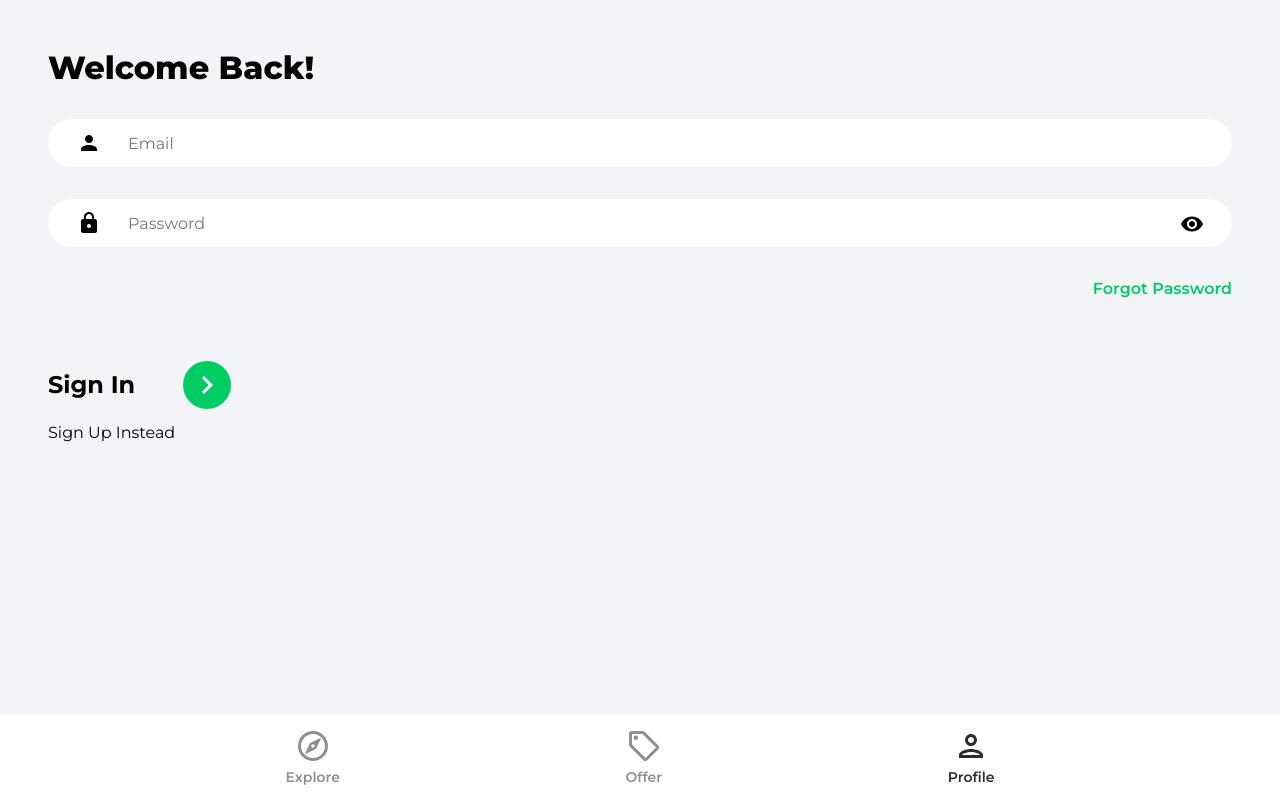
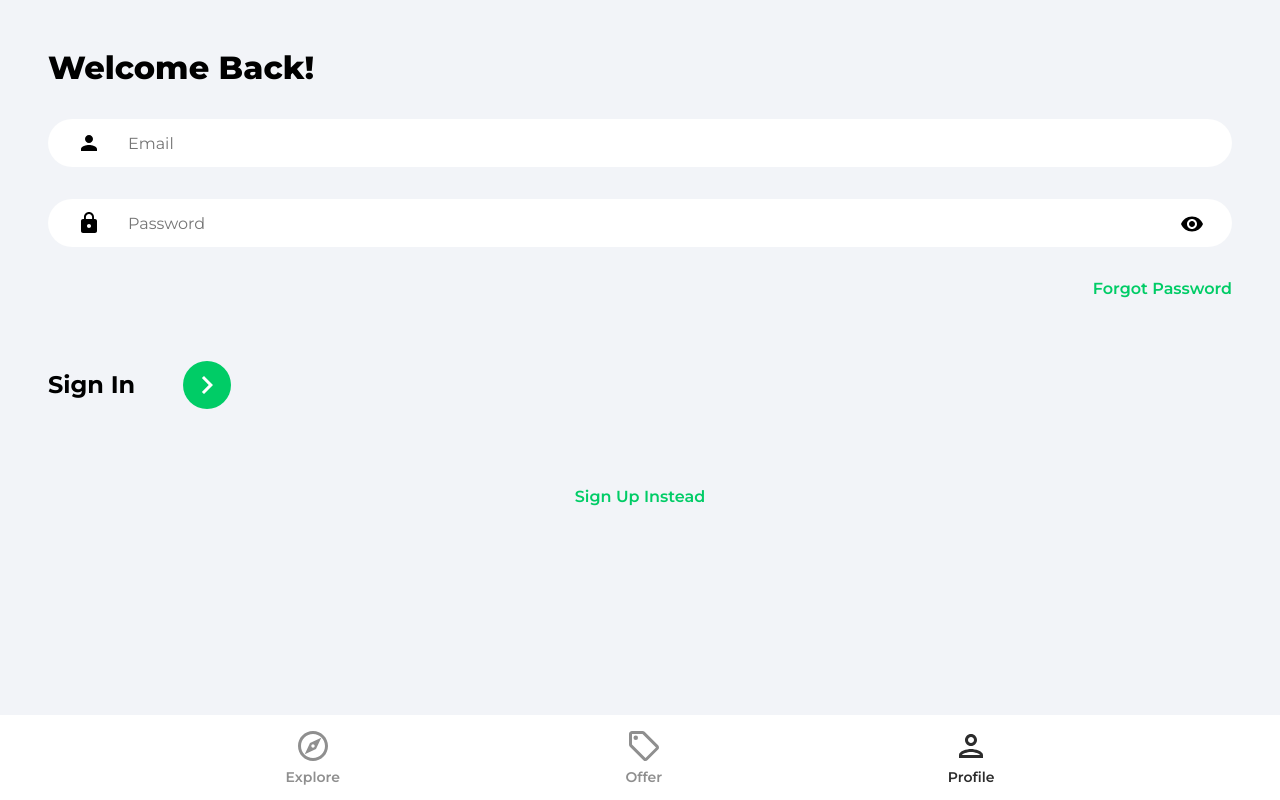
Before and after one commit to adam-brannon09/house-marketplace, a React (Create React App) app: page /profile in a window 1280 px wide. Built offline with nearby package versions, Linux system fonts and the light colour scheme.

Commit message:
signin and signup pages completed

```diff
--- a/src/pages/SignIn.jsx
+++ b/src/pages/SignIn.jsx
@@ -11,6 +11,7 @@ function SignIn() {
         password: ''
     })
     const { email, password } = formData
+
     const navigate = useNavigate()
 
     const onChange = (e) => {
@@ -64,7 +65,7 @@ function SignIn() {
                     </div>
                 </form>
                 {/* Google OAuth */}
-                <Link to='/sign-up'>Sign Up Instead</Link>
+                <Link to='/sign-up' className='registerLink'>Sign Up Instead</Link>
             </div>
         </>
     )
--- a/src/pages/SignUp.jsx
+++ b/src/pages/SignUp.jsx
@@ -2,8 +2,8 @@ import { useState } from 'react'
 import { Link, useNavigate } from 'react-router-dom'
 import { ReactComponent as ArrowRightIcon } from '../assets/svg/keyboardArrowRightIcon.svg'
 import visibilityIcon from '../assets/svg/visibilityIcon.svg'
-
-
+import { getAuth, createUserWithEmailAndPassword, updateProfile } from 'firebase/auth'
+import { db } from '../firebase.config'
 function SignUp() {
     const [showPassword, setShowPassword] = useState(false)
     const [formData, setFormData] = useState({
@@ -73,7 +73,7 @@ function SignUp() {
                     </div>
                 </form>
                 {/* Google OAuth */}
-                <Link to='/sign-in'>Sign In Instead</Link>
+                <Link to='/sign-in' className='registerLink'>Sign In Instead</Link>
             </div>
         </>
     )
```
